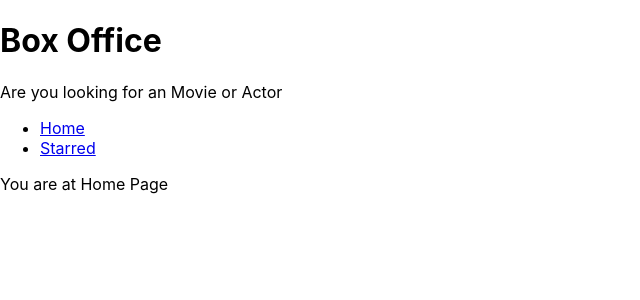
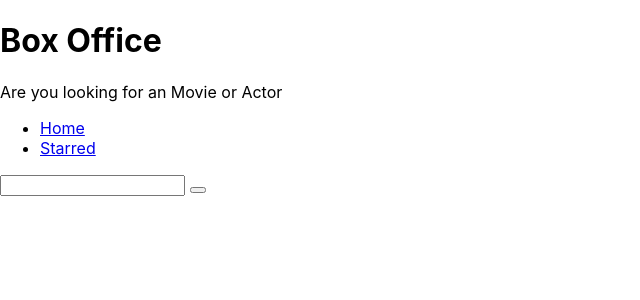
Before and after one commit to VCoder747-sys/Box-Office, a React (Create React App) app: page / in a window 1280 px wide. Shown: the top 300 px of the page, without its empty margins (0-640 px from the left). Built offline with nearby package versions, Linux system fonts and the light colour scheme.

Commit message:
Created input and fetch result from TV Maze API

```diff
--- a/src/App.js
+++ b/src/App.js
@@ -8,7 +8,7 @@ import Starred from './pages/Starred';
 
 function App() {
   return (
-    <switch>
+    <Switch>
       <Route exact path="/">
         <Home />
       </Route>
@@ -17,10 +17,10 @@ function App() {
         <Starred />
       </Route>
 
-      {/* <Route>
+      <Route>
         <div>Error 404, Page Not Found</div>
-      </Route> */}
-    </switch>
+      </Route>
+    </Switch>
   );
 }
 
--- a/src/pages/Home.js
+++ b/src/pages/Home.js
@@ -1,9 +1,42 @@
 /*eslint-disable*/
-import React from 'react';
+import React, { useState } from 'react';
 import MainpageLayout from '../Components/MainpageLayout';
 
 const Home = () => {
-  return <MainpageLayout>You are at Home Page </MainpageLayout>;
+  const [input, setInput] = useState('');
+
+  const onSearch = () => {
+    //  https://api.tvmaze.com/search/shows?q=girls
+
+    fetch(` https://api.tvmaze.com/search/shows?q=${input}`)
+      .then(r => r.json())
+      .then(result => {
+        console.log(result);
+      });
+  };
+
+  const onInputChange = ev => {
+    setInput(ev.target.value);
+  };
+
+  const onKeyDown = ev => {
+    if (ev.keyCode == 13) {
+      onSearch();
+    }
+  };
+
+  return (
+    <MainpageLayout>
+      {' '}
+      <input
+        type="text"
+        onChange={onInputChange}
+        onKeyDown={onKeyDown}
+        value={input}
+      />{' '}
+      <button type="button" onClick={onSearch}></button>
+    </MainpageLayout>
+  );
 };
 
 export default Home;
```
